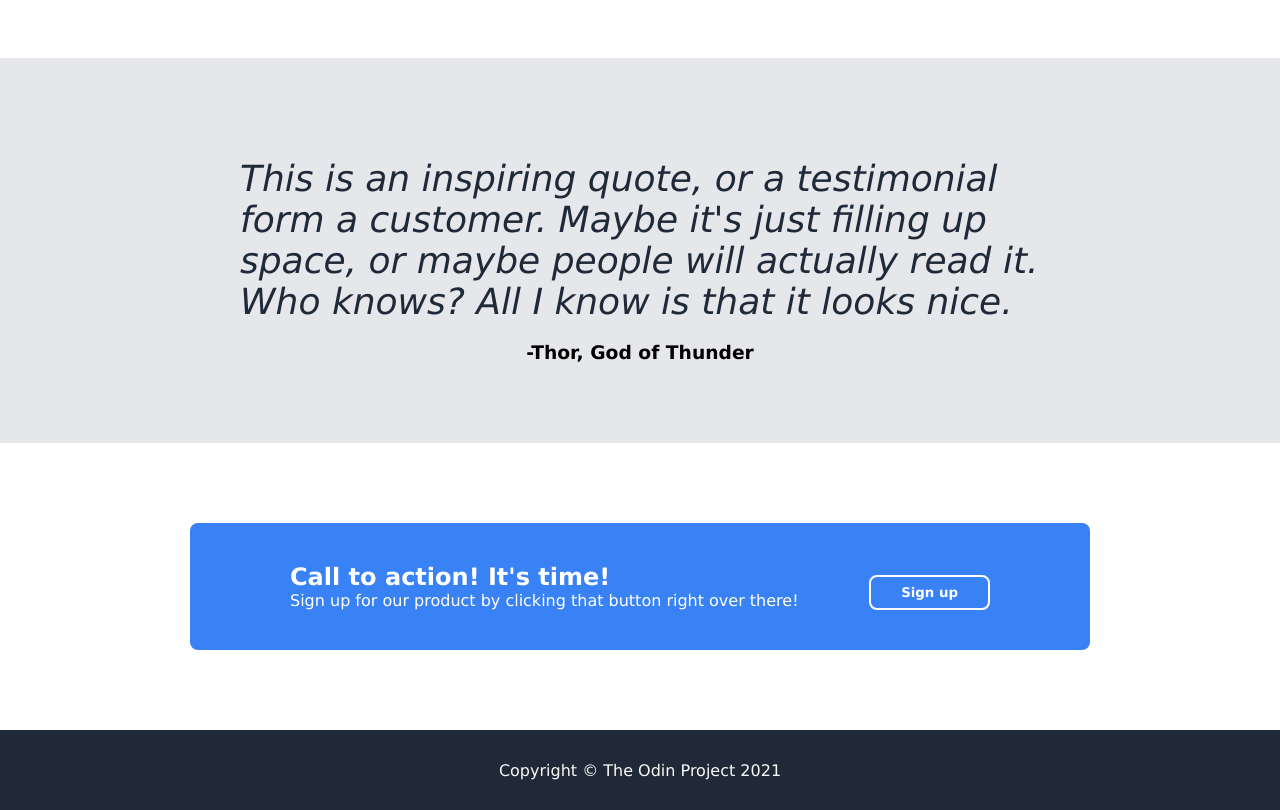
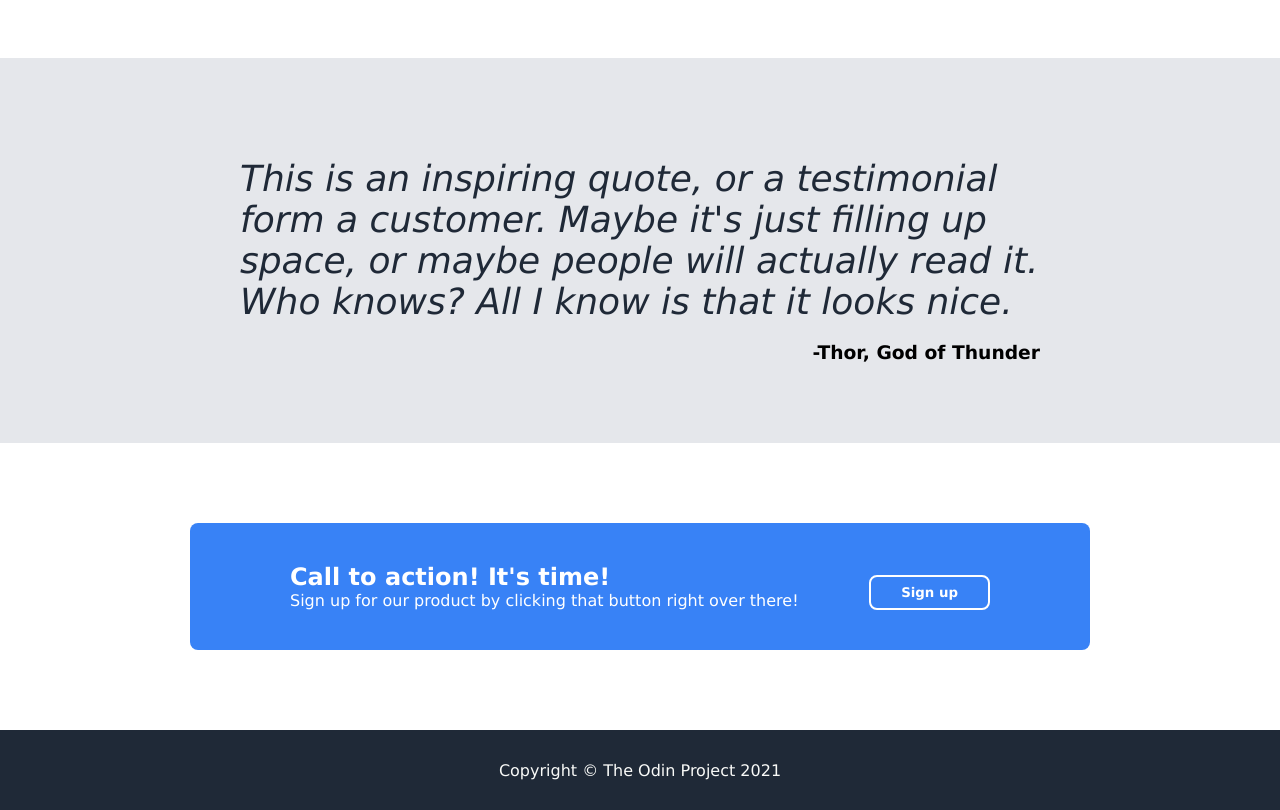
Before and after one commit to WalczakWojciech/Landing-page, a plain HTML site: page index.html in a window 1280 px wide. Shown: the part 900-1710 px from the top of the page. Drawn offline with Linux system fonts and the light colour scheme.

Commit message:
Fix the quote

```diff
--- a/index.html
+++ b/index.html
@@ -58,11 +58,15 @@
     </section>
 
     <div class="quote">
+        <div class="text">
             <p>This is an inspiring quote, or a testimonial form a customer.
                 Maybe it's just filling up space, or maybe people will actually
                 read it. Who knows? All I know is that it looks nice.
             </p>
+            <div class="bottom">
             <h3>-Thor, God of Thunder</h3>
+            </div>
+        </div>
     </div>
 
     <div class="call">
--- a/style.css
+++ b/style.css
@@ -116,7 +116,6 @@ button.sign-up:hover {
 .call button.sign-up {
     border: 2px solid white;
 }
-
 .quote {
     background: #E5E7EB;
     display: flex;
@@ -136,7 +135,7 @@ button.sign-up:hover {
 .quote h3 {
     text-align: right;
     font-weight: bold;
-    max-width: 750px;
+    margin-left: auto;
 }
 .call {
    display: flex;
```
